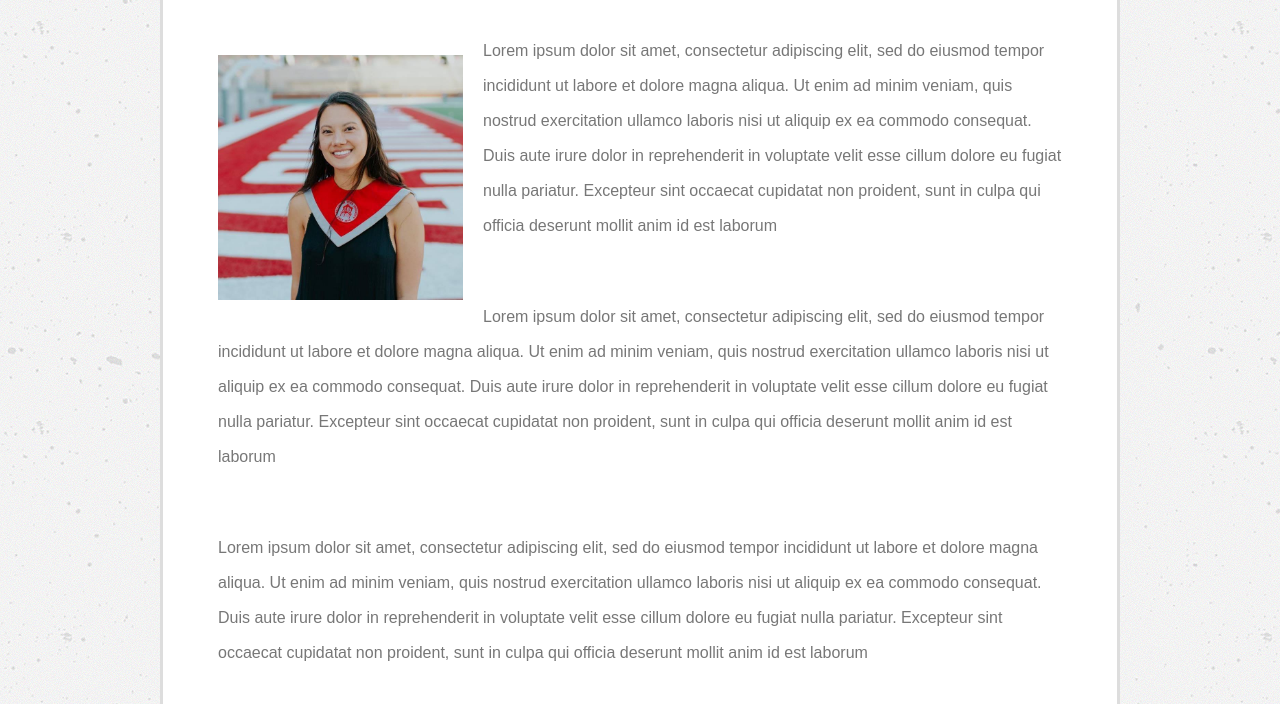
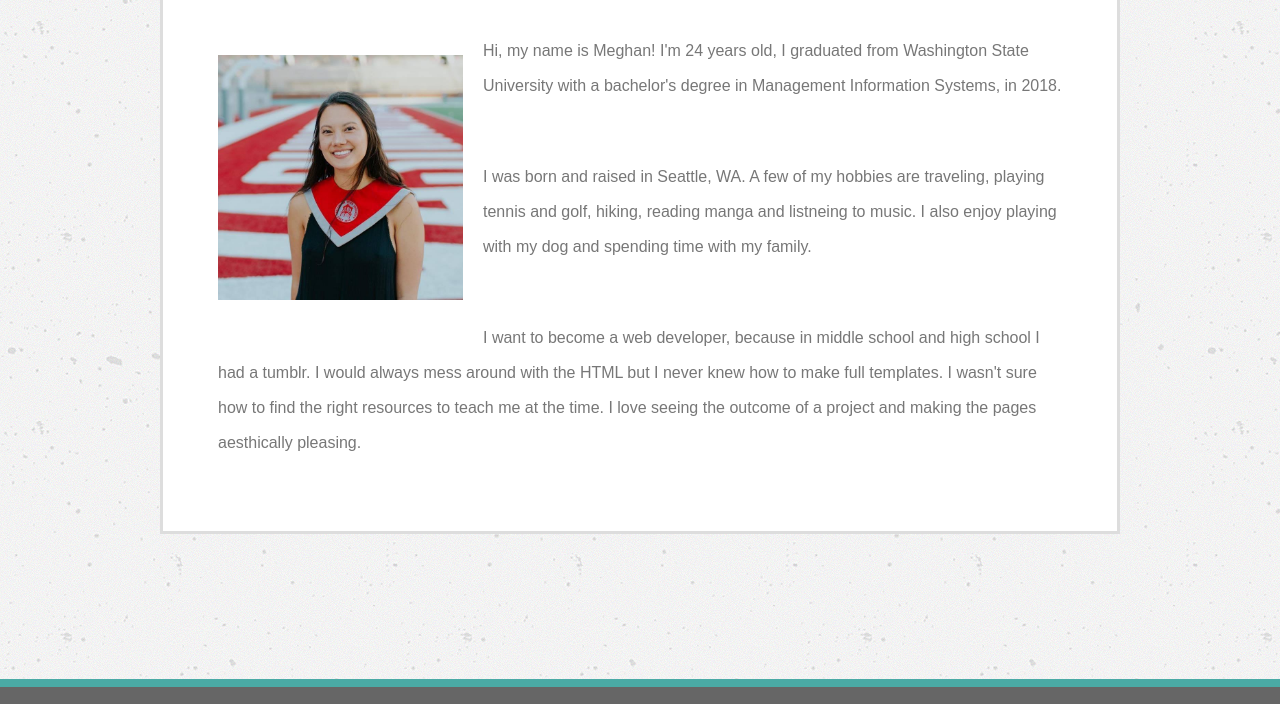
Before and after one commit to meghanmullally/Basic-Portfolio, a plain HTML site: page index.html in a window 1280 px wide. Shown: the part 211-915 px from the top of the page. Drawn offline with Linux system fonts and the light colour scheme.

Commit message:
wrote in some info about me, made the border 1px thicker on the footter

```diff
--- a/assets/css/style.css
+++ b/assets/css/style.css
@@ -222,7 +222,7 @@ footer {
   width: 100%;
   padding: 10px;
   background-color: #666666;
-  border-top: 7px solid #4aaaa5;
+  border-top: 8px solid #4aaaa5;
 }
 
 #copyright {
--- a/index.html
+++ b/index.html
@@ -32,25 +32,14 @@
       <hr>
       <img id="bio-image" src="assets/images/profile.jpg" alt="Photo of me">
       <p>
-        Lorem ipsum dolor sit amet, consectetur adipiscing elit, sed do eiusmod tempor incididunt ut labore et dolore
-        magna aliqua. Ut enim ad minim veniam, quis nostrud exercitation ullamco laboris nisi ut aliquip ex ea commodo
-        consequat. Duis aute irure dolor in reprehenderit in voluptate velit esse cillum dolore eu fugiat nulla
-        pariatur.
-        Excepteur sint occaecat cupidatat non proident, sunt in culpa qui officia deserunt mollit anim id est laborum
+        Hi, my name is Meghan! I'm 24 years old, I graduated from Washington State University with a bachelor's degree in Management Information Systems, in 2018.
+      </p>
+      <!--I'm going to edit this later-->
+      <p>
+        I was born and raised in Seattle, WA. A few of my hobbies are traveling, playing tennis and golf, hiking, reading manga and listneing to music. I also enjoy playing with my dog and spending time with my family.
       </p>
       <p>
-        Lorem ipsum dolor sit amet, consectetur adipiscing elit, sed do eiusmod tempor incididunt ut labore et dolore
-        magna aliqua. Ut enim ad minim veniam, quis nostrud exercitation ullamco laboris nisi ut aliquip ex ea commodo
-        consequat. Duis aute irure dolor in reprehenderit in voluptate velit esse cillum dolore eu fugiat nulla
-        pariatur.
-        Excepteur sint occaecat cupidatat non proident, sunt in culpa qui officia deserunt mollit anim id est laborum
-      </p>
-      <p>
-        Lorem ipsum dolor sit amet, consectetur adipiscing elit, sed do eiusmod tempor incididunt ut labore et dolore
-        magna aliqua. Ut enim ad minim veniam, quis nostrud exercitation ullamco laboris nisi ut aliquip ex ea commodo
-        consequat. Duis aute irure dolor in reprehenderit in voluptate velit esse cillum dolore eu fugiat nulla
-        pariatur.
-        Excepteur sint occaecat cupidatat non proident, sunt in culpa qui officia deserunt mollit anim id est laborum
+        I want to become a web developer, because in middle school and high school I had a tumblr. I would always mess around with the HTML but I never knew how to make full templates. I wasn't sure how to find the right resources to teach me at the time. I love seeing the outcome of a project and making the pages aesthically pleasing.
       </p>
 
     </section>
```
